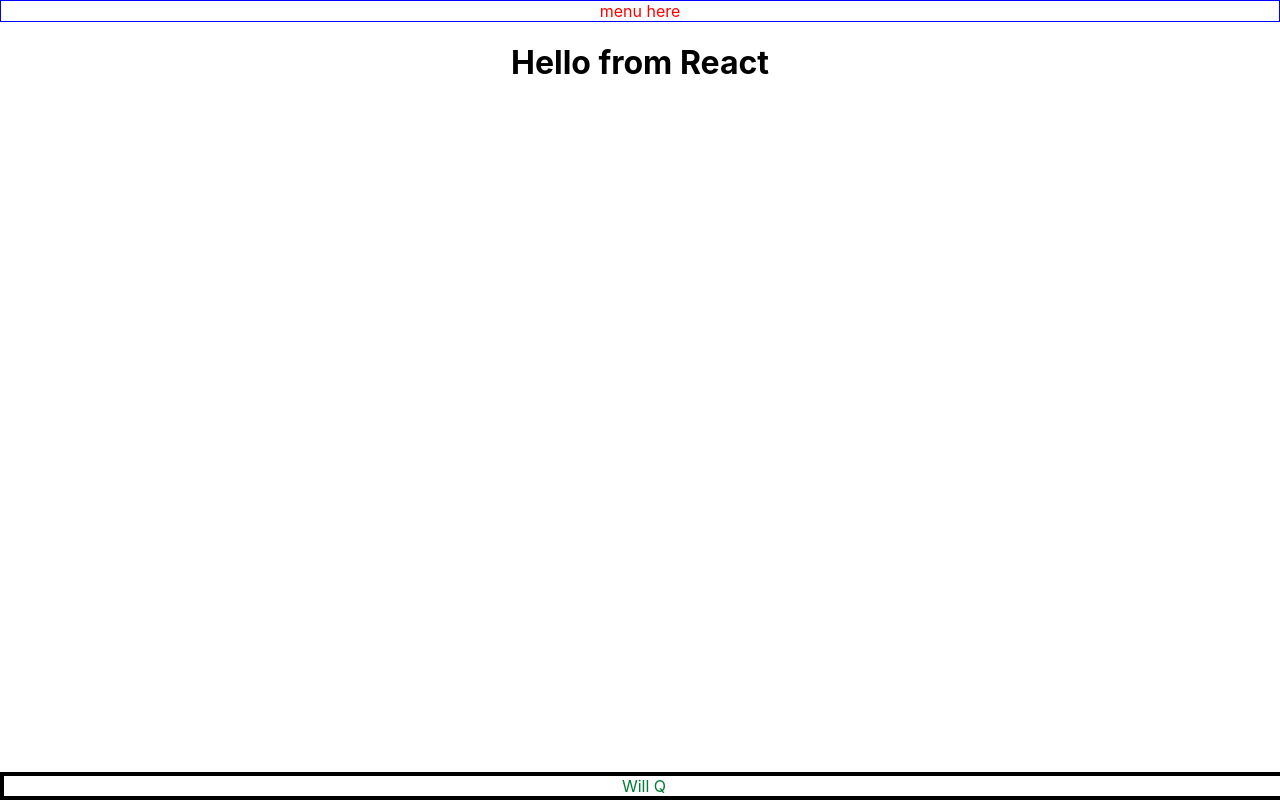
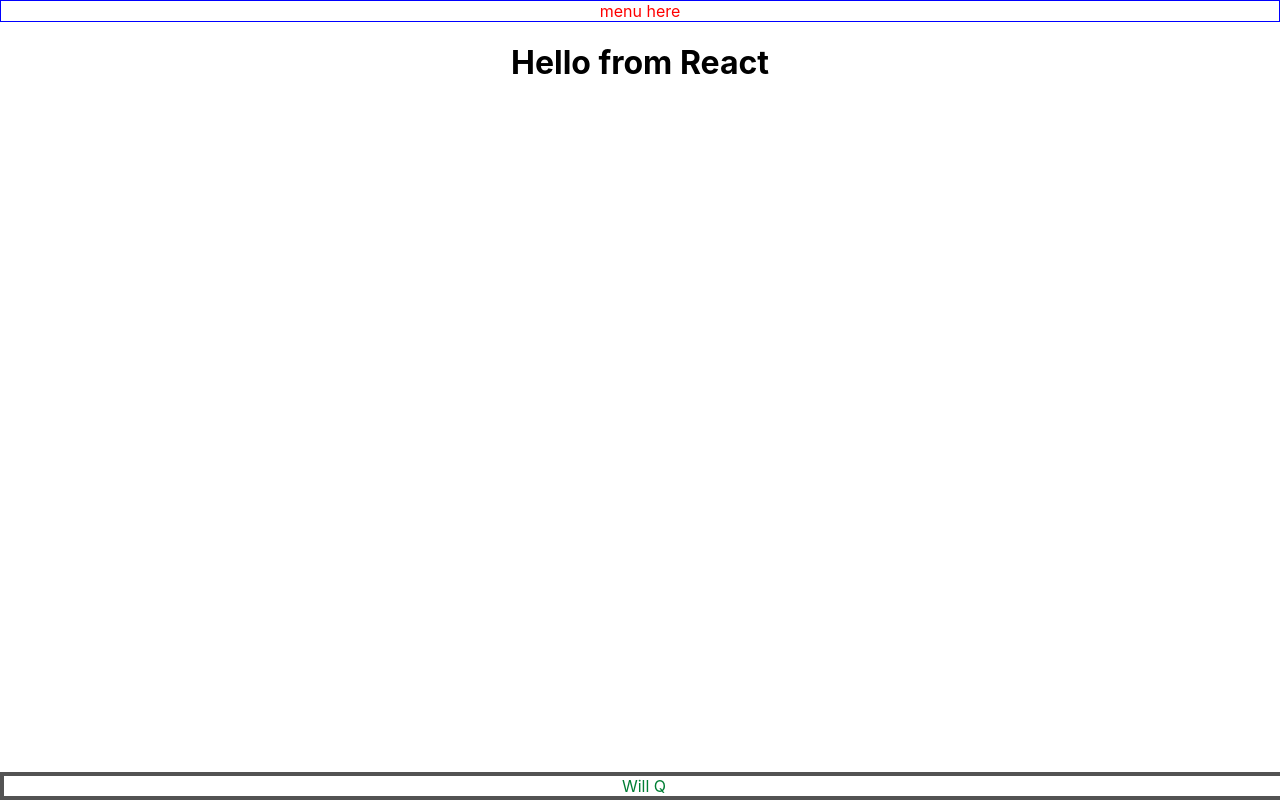
Before and after one commit to Will-Quinnan/f, a React (Create React App) app: page / in a window 1280 px wide. Built offline with nearby package versions, Linux system fonts and the light colour scheme.

Commit message:
commit css

```diff
--- a/src/components/footer.css
+++ b/src/components/footer.css
@@ -1,6 +1,6 @@
 .footer {
     color: rgb(0, 126, 52);
-    border: 4px solid rgb(0, 0, 0);
+    border: 4px solid rgb(83, 83, 83);
     display: block;
     position: absolute;
     bottom: 0;
```
